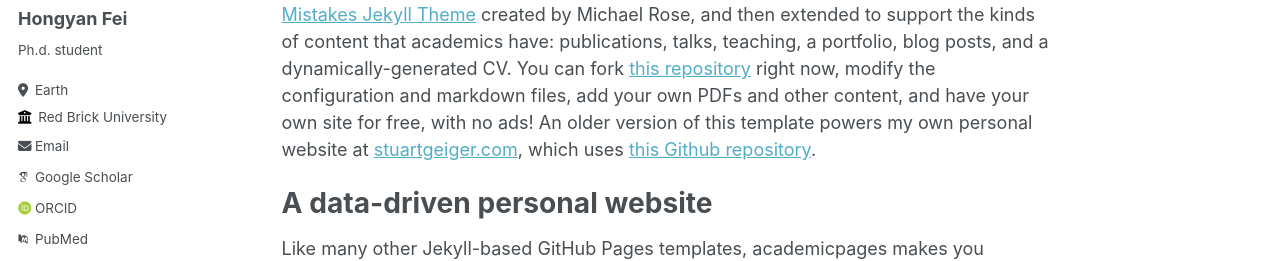
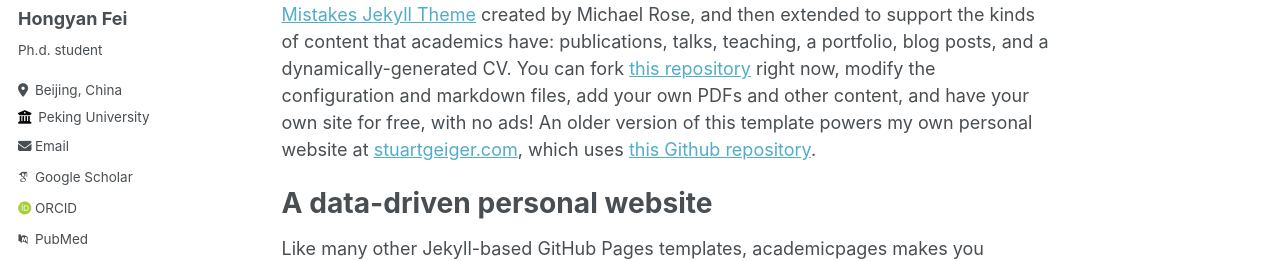
Before and after one commit to hongyanfei/hongyanfei.github.io, a Jekyll site: the page built from _pages/about.md, in a window 1280 px wide. Shown: the part 295-556 px from the top of the page. Built offline with Jekyll 4.4.1, drawn with Linux system fonts in a browser that asks for light colours; some web fonts are replaced.

Commit message:
Update _config.yml

```diff
--- a/_config.yml
+++ b/_config.yml
@@ -25,10 +25,10 @@ author:
   name             : "Hongyan Fei"
   pronouns         : # example: "she/her"
   bio              : "Ph.d. student"
-  location         : "Earth"
-  employer         : "Red Brick University"
+  location         : "Beijing, China"
+  employer         : "Peking University"
   uri              : # URL
-  email            : "none@example.org"
+  email            : "hongyanfei@stu.pku.edu.cn"
 
   # Academic websites
   arxiv            : # URL - Update with the correct link to your profile
```
